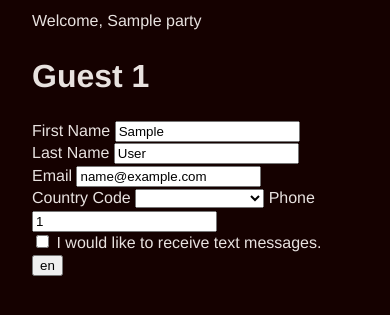
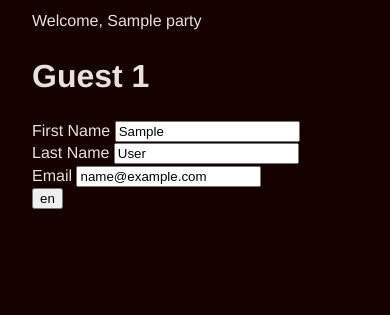
Before and after one commit to eddie-cosma/jeddie-wedding, a Python web app: template jeddie/templates/rsvp_detail.html in a window 390 px wide. Shown: the part 74-389 px from the top of the page. Run offline with Jinja, Linux system fonts and the light colour scheme; the template is opened without the code that fills it: most values are stand-ins (such as "Sample title", 1, 10 or a date in 2020); some web fonts are replaced.

Commit message:
Remove phone numbers from RSVP workflow

```diff
--- a/jeddie/database/model.py
+++ b/jeddie/database/model.py
@@ -11,9 +11,6 @@ class Guest(Base):
     first_name = Column(String(30), nullable=False)
     last_name = Column(String(30), nullable=False)
     email = Column(String(50), nullable=True)
-    phone_country_code = Column(String(2), nullable=True)
-    phone_number = Column(String(20), nullable=True)
-    allows_texts = Column(Boolean, nullable=False, default=False)
     party_id = Column(Integer, ForeignKey('party.id'))
     party = relationship('Party', back_populates='guests')
     meal_id = Column(Integer, ForeignKey('meal.id'))
--- a/jeddie/templates/rsvp_detail.html
+++ b/jeddie/templates/rsvp_detail.html
@@ -10,16 +10,6 @@
                 <label for="first_name_{{ guest.id }}">First Name</label> <input type="text" name="first_name" id="first_name_{{ guest.id }}" value="{{ guest.first_name }}" required><br>
                 <label for="last_name_{{ guest.id }}">Last Name</label> <input type="text" name="last_name" id="last_name_{{ guest.id }}" value="{{ guest.last_name }}" required><br>
                 <label for="email_{{ guest.id }}">Email</label> <input type="email" name="email" id="email_{{ guest.id }}" value="{{ guest.email }}"><br>
-                <label for="phone_country_{{ guest.id }}">Country Code</label>
-                    <select name="phone_country" class="phone-country" id="phone_country_{{ guest.id }}">
-                        <option value=""></option>
-                        <option value="1"{% if guest.phone_country_code == '1' %} selected="selected"{% endif %}>+1 : United States</option>
-                        <option value="43"{% if guest.phone_country_code == '43' %} selected="selected"{% endif %}>+43 : Austria</option>
-                        <option value="40"{% if guest.phone_country_code == '40' %} selected="selected"{% endif %}>+40 : Romania</option>
-                        <option value="34"{% if guest.phone_country_code == '34' %} selected="selected"{% endif %}>+34 : Spain</option>
-                    </select>
-                <label for="phone_number_{{ guest.id }}">Phone</label> <input type="tel" name="phone_number" id="phone_number_{{ guest.id }}" value="{{ guest.phone_number }}"><br>
-                <input type="checkbox" name="allow_texts" id="allow_texts_{{ guest.id }}"{% if guest.allows_texts %} checked="checked"{% endif %}> <label for="allow_texts_{{ guest.id }}">I would like to receive text messages.</label>
             {% endfor %}
         </div>
         {% set plus_ones = party.total_guests_allowed - (party.guests|count) %}
```
